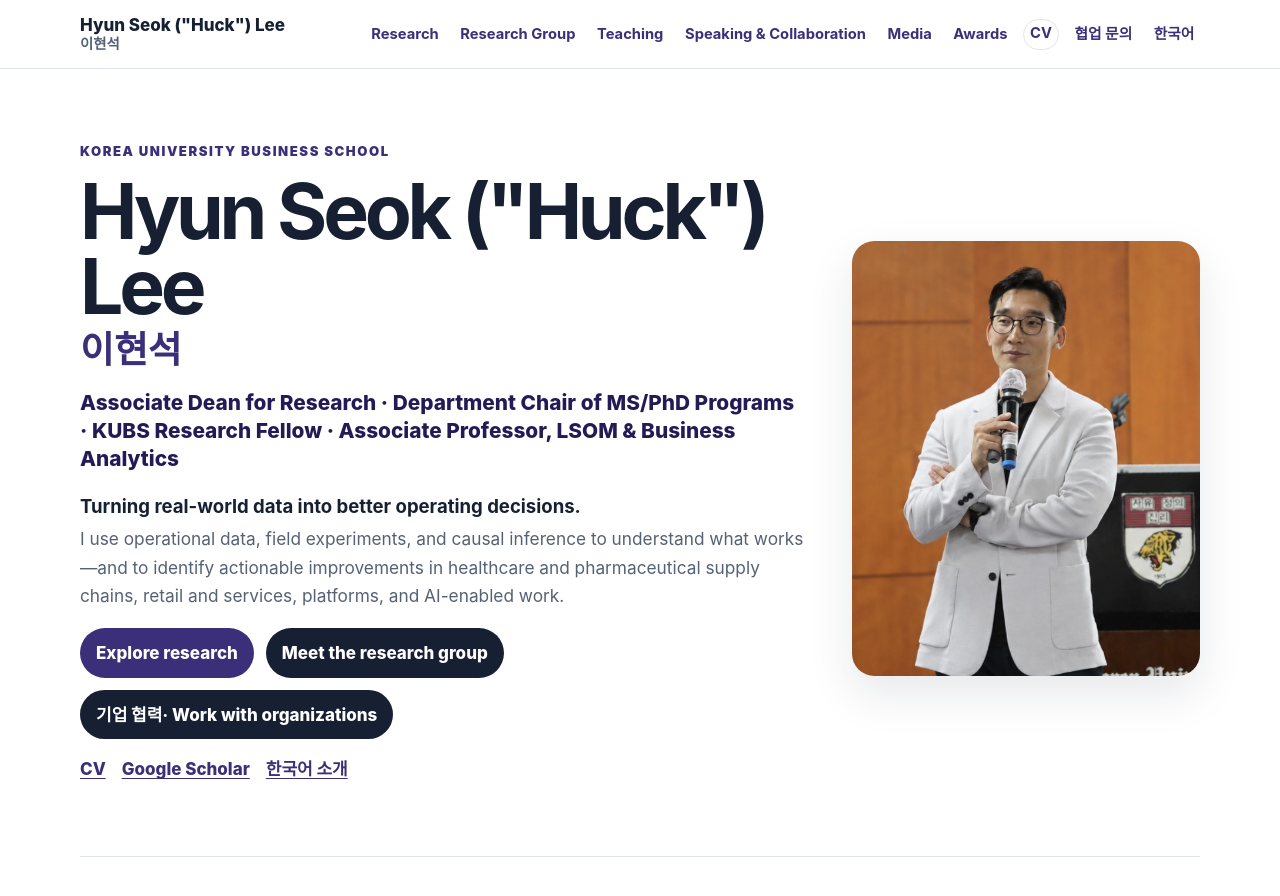
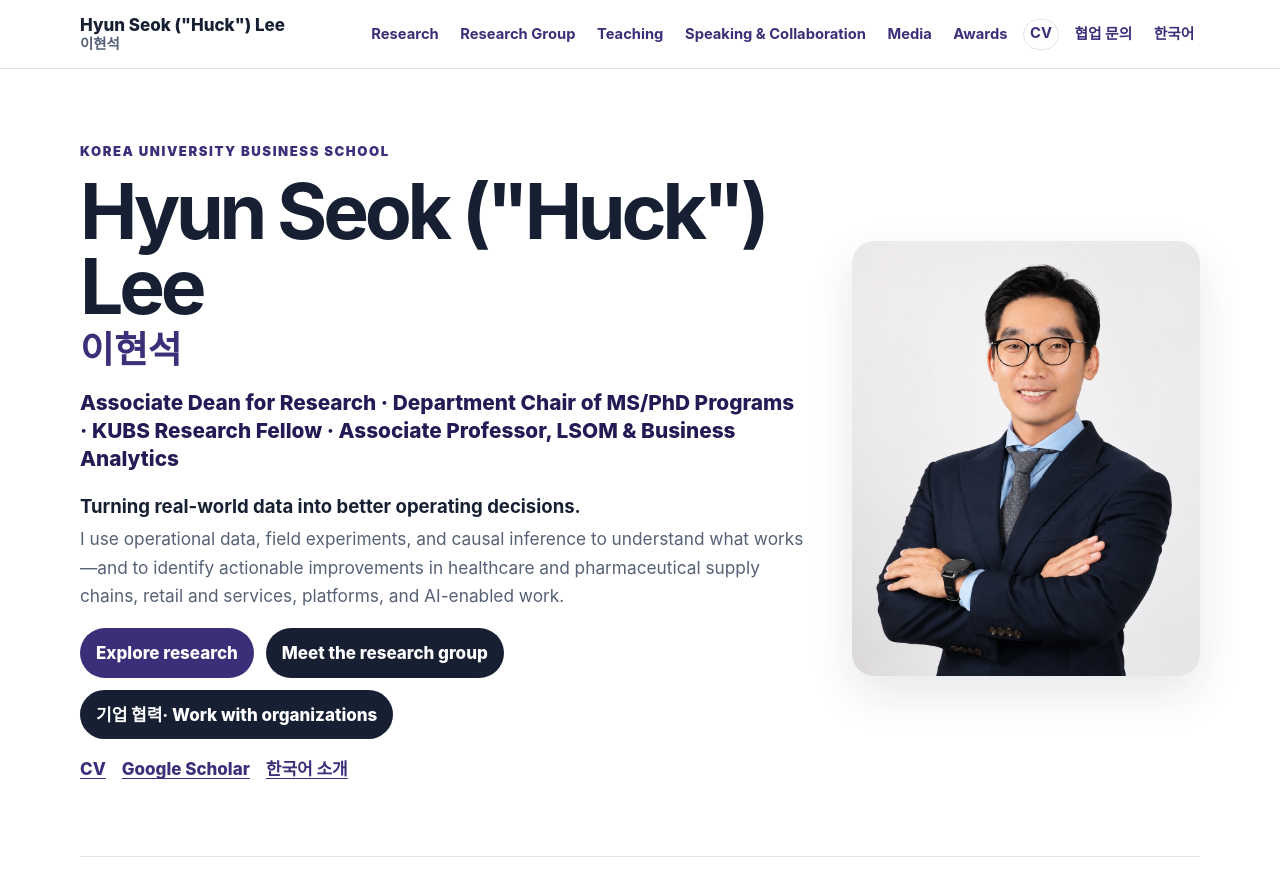
Before and after one commit to lordya2/lordya2.github.io, a Jekyll site: the page built from index.md, in a window 1280 px wide and 900 px high. Shown: the top 896 px of the window. Built offline with Jekyll 4.4.1, drawn with Linux system fonts in a browser that asks for light colours.

Commit message:
Restore original homepage portrait

```diff
--- a/_data/profile.yml
+++ b/_data/profile.yml
@@ -28,9 +28,6 @@ cv_url: '/assets/CV.pdf'
 headshot: '/assets/headshot.jpg'
 headshot_alt: 'Portrait of Hyun Seok Huck Lee'
 headshot_alt_ko: '고려대학교 경영대학 이현석 교수'
-homepage_portrait: '/assets/homepage-speaking-2026.jpg'
-homepage_portrait_alt: 'Hyun Seok Huck Lee speaking with a microphone at Korea University'
-homepage_portrait_alt_ko: '고려대학교에서 마이크를 들고 강연하는 이현석 교수'
 orcid: '0000-0003-3400-3472'
 links:
   kubs:
--- a/index.md
+++ b/index.md
@@ -27,7 +27,7 @@ alternate_url: /ko/
       <a href="{{ '/ko/' | relative_url }}" lang="ko">한국어 소개</a>
     </nav>
   </div>
-  <figure class="hero__portrait"><img src="{{ profile.homepage_portrait | relative_url }}" alt="{{ profile.homepage_portrait_alt }}" width="592" height="740" fetchpriority="high"></figure>
+  <figure class="hero__portrait"><img src="{{ profile.headshot }}" alt="{{ profile.headshot_alt }}" width="1122" height="1402" fetchpriority="high"></figure>
 </section>
 
 {% include book-feature.html lang='en' %}
```
Also changed, not shown: ko/index.md (+1 -1 lines), assets/homepage-speaking-2026.jpg (deleted).
